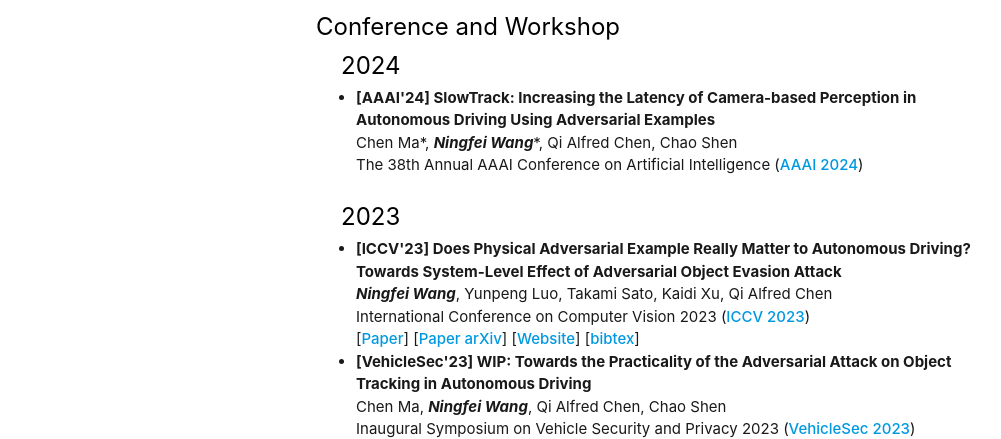
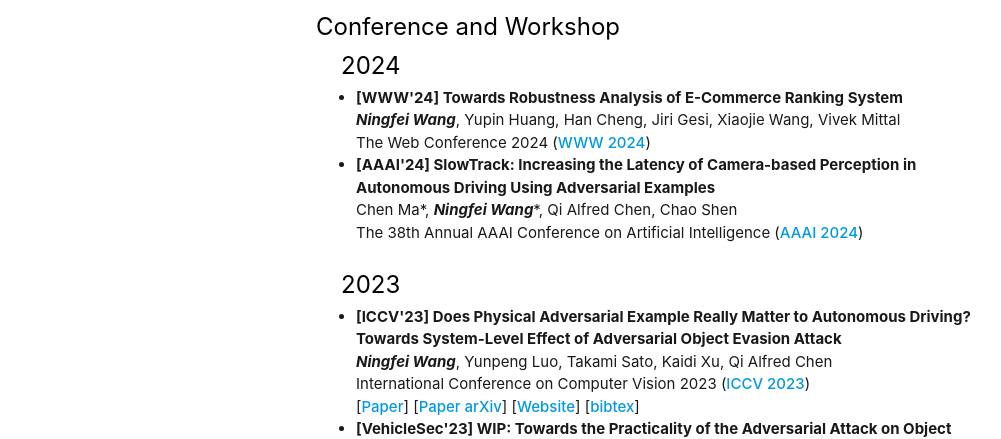
Before and after one commit to ningfeiwang/ningfei.github.io, a plain HTML site: page index.html in a window 1280 px wide. Shown: the part 654-1093 px from the top of the page, without its empty margins (133-1134 px from the left). Drawn offline with nearby package versions, Linux system fonts and the light colour scheme; some icons are missing.

Commit message:
update www

```diff
--- a/index.html
+++ b/index.html
@@ -107,6 +107,27 @@
         <h3>Conference and Workshop</h3>
           <ul>
             <div style="text-indent: -1em;"> <h4>2024</h4></div>
+            <li>
+              <b>[WWW'24] Towards Robustness Analysis of E-Commerce Ranking System</b> <br>
+              <b><i>Ningfei Wang</i></b>, Yupin Huang, Han Cheng, Jiri Gesi, Xiaojie Wang, Vivek Mittal<br>
+              The Web Conference 2024
+             (<a href="https://www2024.thewebconf.org/">WWW 2024</a>)
+              <!-- <br> -->
+             <!-- [<a href="https://openaccess.thecvf.com/content/ICCV2023/papers/Wang_Does_Physical_Adversarial_Example_Really_Matter_to_Autonomous_Driving_Towards_ICCV_2023_paper.pdf">Paper</a>] [<a href="https://arxiv.org/abs/2308.11894">Paper arXiv</a>]  [<a href="https://sites.google.com/view/cav-sec/sysadv">Website</a>]
+             [<a href="#" class="fakelink">bibtex</a>]
+             <pre class="bibref" style="display: none;">
+  @InProceedings{Wang_2023_ICCV,
+      author = {Wang, Ningfei and Luo, Yunpeng and Sato, Takami and Xu, Kaidi and Chen, Qi Alfred},
+      title = {{Does Physical Adversarial Example Really Matter to Autonomous Driving? Towards System-Level Effect of Adversarial Object Evasion Attack}},
+      booktitle = {Proceedings of the IEEE/CVF International Conference on Computer Vision (ICCV)},
+      month = {October},
+      year = {2023},
+      pages = {4412-4423}
+  }</pre>     -->
+             <br>
+            </li>
+
+
             <li>
               <b>[AAAI'24] SlowTrack: Increasing the Latency of Camera-based Perception in Autonomous Driving Using Adversarial Examples</b> <br>
               Chen Ma*, <b><i>Ningfei Wang</i></b>*, Qi Alfred Chen, Chao Shen<br>
```
